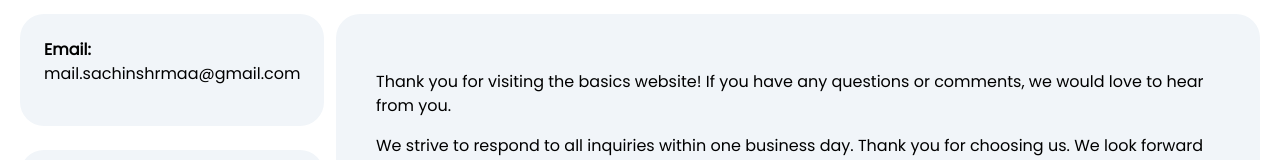
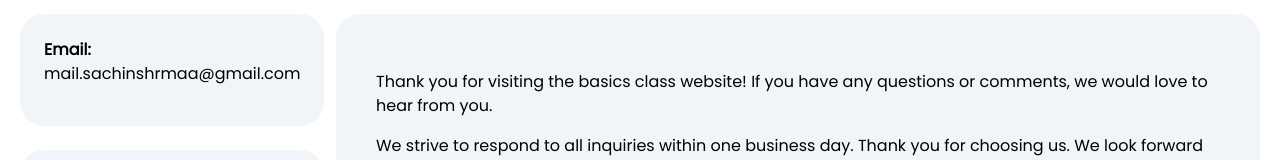
Before and after one commit to sachinshrmaa/tbc, a Next.js app: page /contact in a window 1280 px wide. Shown: the part 234-394 px from the top of the page. Built offline with nearby package versions, Linux system fonts and the light colour scheme.

Commit message:
perf: add meta data to static pages

```diff
--- a/app/(frontend)/about/page.jsx
+++ b/app/(frontend)/about/page.jsx
@@ -1,34 +1,10 @@
-// import React from "react";
+import React from "react";
 
-// export default function About() {
-//   return (
-//     <main className="max-w-7xl mx-auto px-4 py-6">
-//       <h1 className="text-lg md:text-5xl mb-4 font-normal md:font-medium">
-//         About
-//       </h1>
-
-
-//       <h1 className="text-lg md:text-5xl my-5 font-normal md:font-medium">
-//         Sachin Sharma
-//       </h1>
-//       <p className="my-3">
-//         Sachin is currently working as an Intern for a Cloud-based startup
-//         company, where he focuses on works related to frontend development.
-//       </p>
-//       <p className="my-3">
-//         He&apos;s also pursuing his Bachelor&apos;s degree in Computer Engineering
-//         from SIST (Sikkim Institute of Science and Technology).
-//       </p>
-//       <p className="my-3">
-//         Previously, he also completed his Diploma in Computer Engineering with a
-//         distinction grade. Apart from studies and work, he actively builds and
-//         contributes to open-source projects on GitHub.
-//       </p>
-//     </main>
-//   );
-// }
-
-import React from "react";
+export const metadata = {
+  title: "About - The Basics Class",
+  description:
+    "TBC is an initiative by Sachin Sharma to personally teach students in the field of Software Engineering.",
+};
 
 export default function About() {
   return (
@@ -36,7 +12,6 @@ export default function About() {
       <h1 className="text-3xl md:text-5xl mb-5 md:mb-10 font-normal md:font-bold text-center">
         About
       </h1>
-
 
       <section className="rounded-3xl md:mb-12">
         <div className="grid grid-cols-1 md:grid-cols-2 gap-6">
--- a/app/(frontend)/contact/page.jsx
+++ b/app/(frontend)/contact/page.jsx
@@ -1,4 +1,10 @@
 import React from "react";
+
+export const metadata = {
+  title: "Contact - The Basics Class",
+  description:
+    "If you have any questions or comments, we would love to hear from you.",
+};
 
 export default function Contact() {
   return (
@@ -22,8 +28,8 @@ export default function Contact() {
         </div>
         <div className="col-span-3 rounded-3xl bg-slate-100 p-10">
           <p className="my-4">
-            Thank you for visiting the basics website! If you have any questions
-            or comments, we would love to hear from you.
+            Thank you for visiting the basics class website! If you have any
+            questions or comments, we would love to hear from you.
           </p>
 
           <p className="my-4">
```
